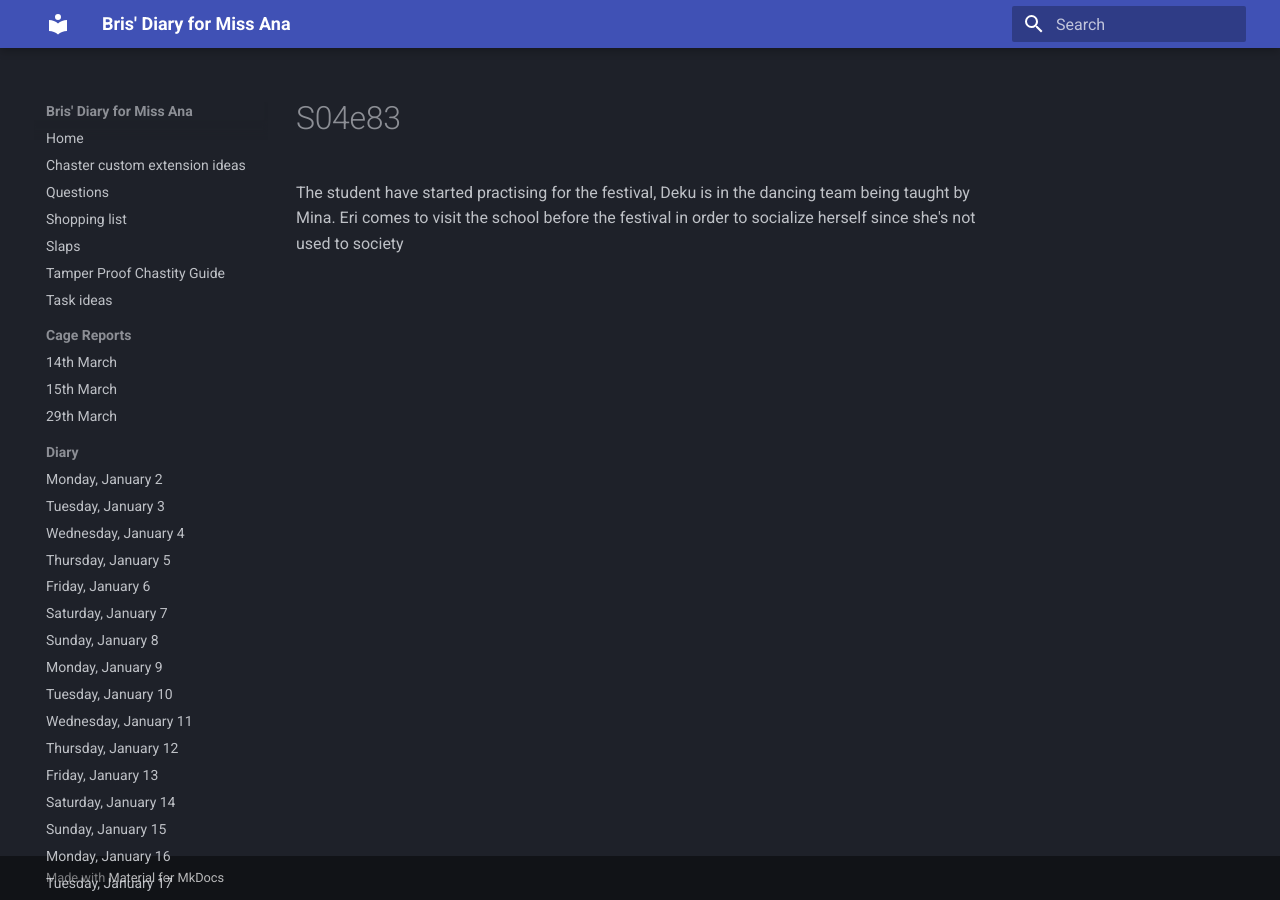
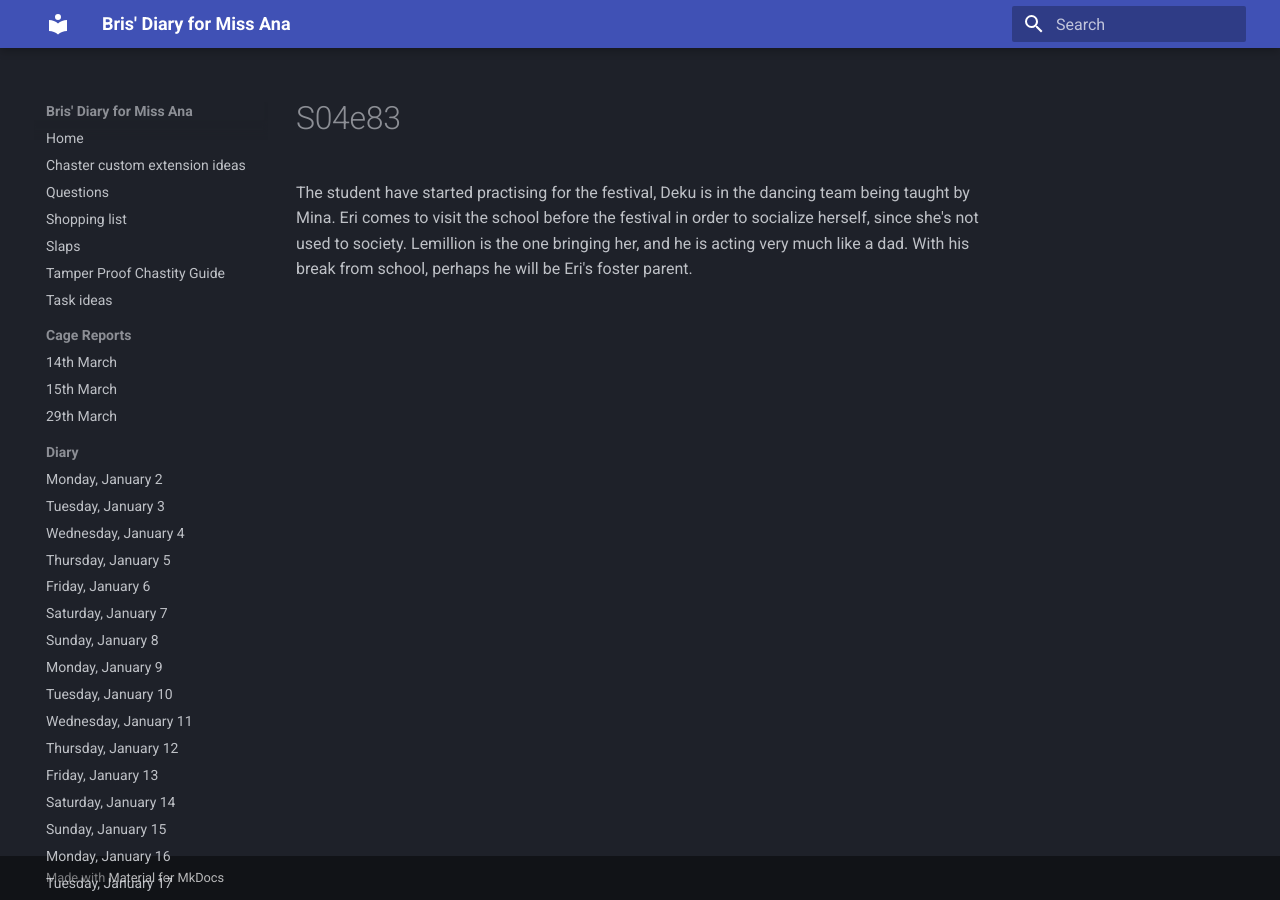
Before and after one commit to bris00/DFMA, an MkDocs documentation site: the page built from diary/Series/My Hero Academia/s04e83.md, in a window 1280 px wide. Built offline with MkDocs 1.6.1 and Material for MkDocs 9.7.7, drawn with Linux system fonts in a browser that asks for light colours.

Commit message:
vault backup: 2023-04-02 13:53:07
Affected files:
diary/Series/My Hero Academia/s04e83.md

```diff
--- a/diary/Series/My Hero Academia/s04e83.md
+++ b/diary/Series/My Hero Academia/s04e83.md
@@ -1 +1 @@
-The student have started practising for the festival, Deku is in the dancing team being taught by Mina. Eri comes to visit the school before the festival in order to socialize herself since she's not used to society
+The student have started practising for the festival, Deku is in the dancing team being taught by Mina. Eri comes to visit the school before the festival in order to socialize herself, since she's not used to society. Lemillion is the one bringing her, and he is acting very much like a dad. With his break from school, perhaps he will be Eri's foster parent.
```
